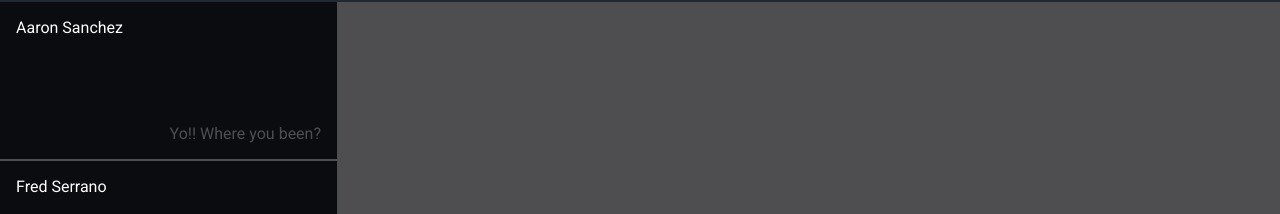
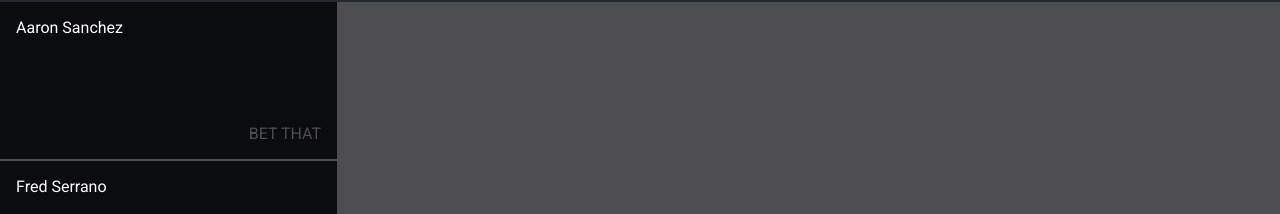
Before and after one commit to Opaleone/messenger-app-react, a React (Create React App) app in the folder client/: page / in a window 1280 px wide. Shown: the part 94-308 px from the top of the page. Built offline with nearby package versions, Linux system fonts and the light colour scheme.

Commit message:
Changed test json to reflect json in conversation index

```diff
--- a/client/src/components/conversationList/index.js
+++ b/client/src/components/conversationList/index.js
@@ -3,7 +3,7 @@ import React from 'react'
 const conversations = [
   {
     sender: 'Aaron Sanchez',
-    lastMessage: 'Yo!! Where you been?'
+    lastMessage: 'BET THAT'
   },
   {
     sender: 'Fred Serrano',
```
